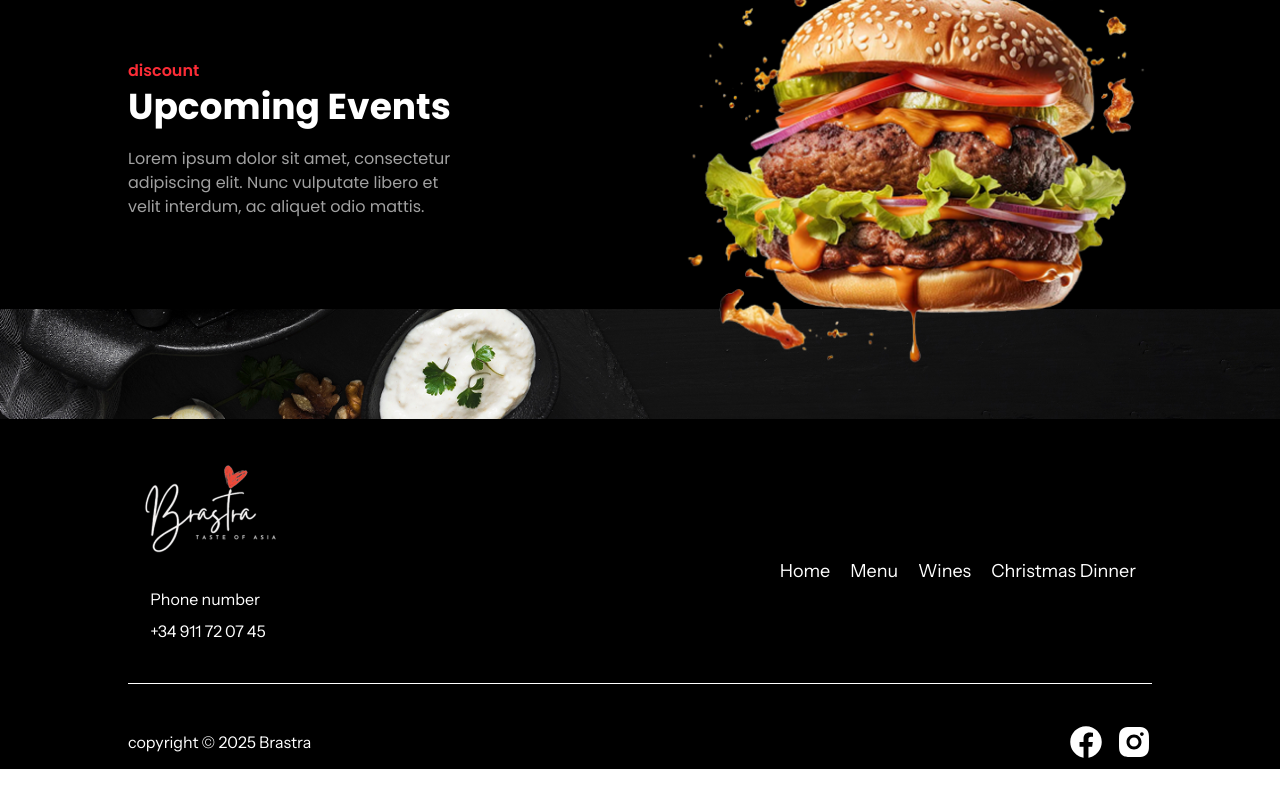
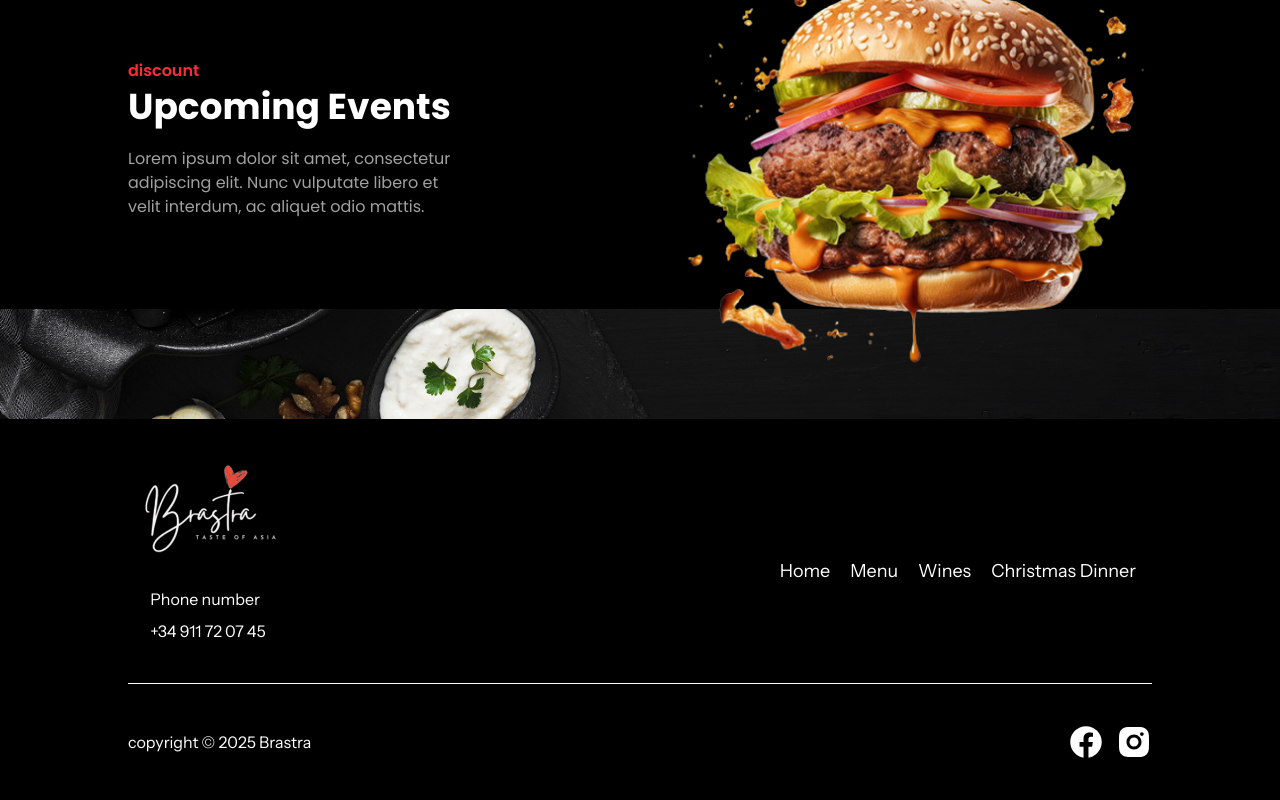
Before and after one commit to pranaygoud01/Brastra, a React (Vite) app: page / in a window 1280 px wide. Shown: the part 3563-4363 px from the top of the page. Built offline with nearby package versions, Linux system fonts and the light colour scheme; a web font is replaced by a local one.

Commit message:
footer-update

```diff
--- a/src/components/Footer.jsx
+++ b/src/components/Footer.jsx
@@ -5,7 +5,7 @@ import { RiInstagramFill } from "react-icons/ri";
 import { Link } from '@tanstack/react-router';
 const Footer = () => {
   return (
-    <div className='w-full flex flex-col max-lg:h-fit max-lg:p-5 font-instrument-sans text-white font px-32 py-10 h-[350px] bg-black'>
+    <div className='w-full flex flex-col max-lg:h-fit max-lg:p-5 font-instrument-sans text-white font px-32 py-10 h-fit bg-black'>
         <div className='border-b flex max-lg:flex-col justify-between items-center max-lg:pb-5 max-lg:items-start border-b-white '>
            <div className='flex flex-col  max-lg:flex-row max-lg:justify-between max-lg:w-full max-lg:text-sm gap-2 items-center max-lg:items-center max-lg:pb-4 pb-10'><img src={logo} className='h-30 max-lg:h-20 max-lg:w-30  w-40 object-cover '/>
            <div className='flex flex-col gap-2'>
@@ -20,7 +20,7 @@ const Footer = () => {
             <li><Link to="/">Christmas Dinner</Link></li>
            </ul>
         </div>
-        <div className='flex justify-between max-lg:py-5 items-center py-10'>
+        <div className='flex justify-between max-lg:py-5 items-center pt-10'>
         <p className='max-lg:text-xs'>copyright &copy; 2025 Brastra</p>
         <div className='flex max-lg:text-xl gap-3 text-4xl'>
             <IoLogoFacebook/>
```
